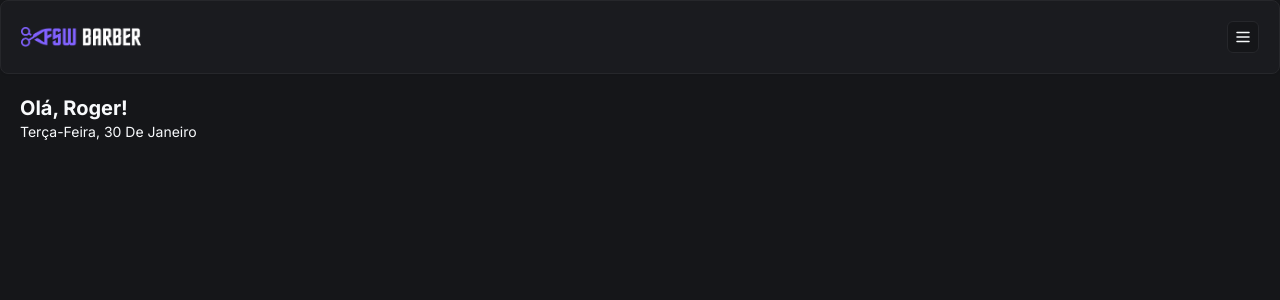
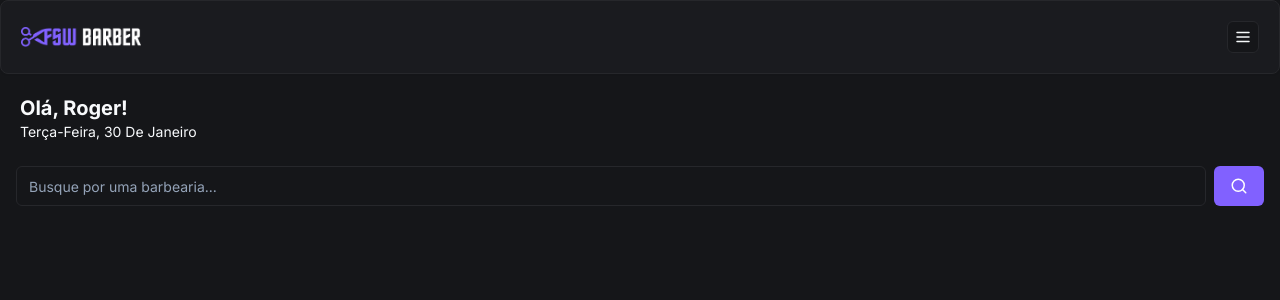
Before and after one commit to rogereichert/barbearia, a Next.js app: page / in a window 1280 px wide. Shown: the top 300 px of the page. Built offline with nearby package versions, Linux system fonts and the light colour scheme.

Commit message:
feat: add initial search component

```diff
--- /dev/null
+++ b/app/(home)/_components/search.tsx
@@ -0,0 +1,18 @@
+"use client"
+
+import { Button } from "@/app/_components/ui/button";
+import { Input } from "@/app/_components/ui/input"
+import { SearchIcon } from "lucide-react";
+
+const Search = () => {
+    return (
+        <div className="flex items-center gap-2">
+            <Input placeholder="Busque por uma barbearia..." />
+            <Button variant="default">
+                <SearchIcon size={18} />
+            </Button>
+        </div>
+     );
+}
+
+export default Search;
--- a/app/(home)/page.tsx
+++ b/app/(home)/page.tsx
@@ -1,6 +1,7 @@
 import { format } from "date-fns";
 import Header from "../_components/header";
 import { ptBR } from "date-fns/locale";
+import Search from "./_components/search"
 
 export default function Home() {
   return (
@@ -16,6 +17,10 @@
         </p>
       </div>
 
+      <div className="px-4 mt-6">
+        <Search />
+      </div>
+
     </div>
   );
 }
--- /dev/null
+++ b/app/_components/ui/input.tsx
@@ -0,0 +1,25 @@
+import * as React from "react"
+
+import { cn } from "@/app/_lib/utils"
+
+export interface InputProps
+  extends React.InputHTMLAttributes<HTMLInputElement> {}
+
+const Input = React.forwardRef<HTMLInputElement, InputProps>(
+  ({ className, type, ...props }, ref) => {
+    return (
+      <input
+        type={type}
+        className={cn(
+          "flex h-10 w-full rounded-md border border-input bg-background px-3 py-2 text-sm ring-offset-background file:border-0 file:bg-transparent file:text-sm file:font-medium placeholder:text-muted-foreground focus-visible:outline-none focus-visible:ring-2 focus-visible:ring-ring focus-visible:ring-offset-2 disabled:cursor-not-allowed disabled:opacity-50",
+          className
+        )}
+        ref={ref}
+        {...props}
+      />
+    )
+  }
+)
+Input.displayName = "Input"
+
+export { Input }
```
